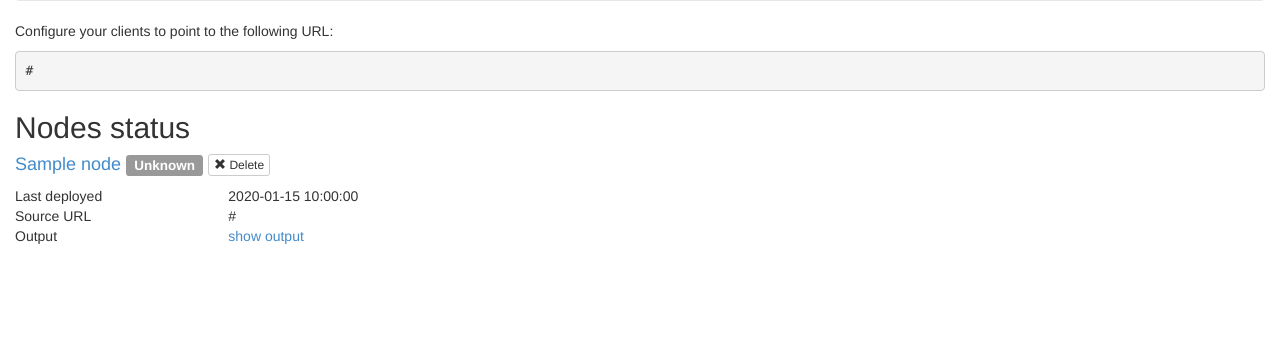
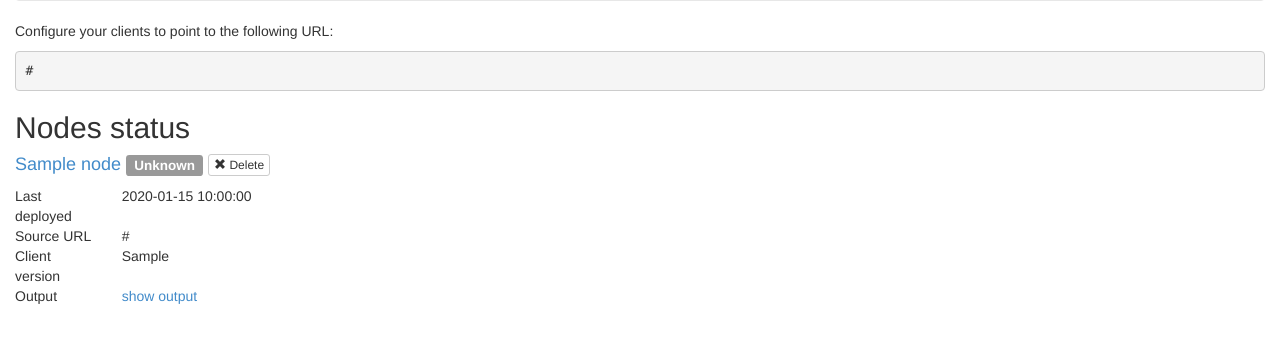
Before and after one commit to flupke/cloudy-release, a Django app: template cloudy/templates/projects/deployment_overview.html in a window 1280 px wide. Shown: the part 197-540 px from the top of the page. Run offline with Django 3.2, Linux system fonts and the light colour scheme; tables that the repository leaves empty hold one stand-in row (values such as "Sample post"); the template is opened without the code that fills it: values that come from a table or form of the project are taken from there, most other values are stand-ins (such as "Sample title", 1, 10 or a date in 2020); some libraries are stand-ins or nearby versions.

Commit message:
recording client version in nodes

```diff
--- a/cloudy/api/views.py
+++ b/cloudy/api/views.py
@@ -112,9 +112,12 @@ class UpdateNodeStatus(DeploymentView):
     :param output:
         the console output of the deployment; only required for "success" or
         "error" status
+    :param client_version:
+        the cloudy release client version used on the node
     '''
 
-    required_parameters = ['node_name', 'status', 'source_url']
+    required_parameters = ['node_name', 'status', 'source_url',
+            'client_version']
 
     def post(self, request, *args, **kwargs):
         # Get Node object
@@ -140,6 +143,7 @@ class UpdateNodeStatus(DeploymentView):
             return HttpResponseBadRequest('missing parameter: %s' % exc)
         attrs['last_deployment_status'] = status
         attrs['last_deployed_source_url'] = source_url
+        attrs['client_version'] = request.POST['client_version']
         node.__dict__.update(attrs)
         node.save()
 
--- a/cloudy/projects/models.py
+++ b/cloudy/projects/models.py
@@ -59,7 +59,7 @@ class Deployment(models.Model):
 
     base_dir = models.CharField(_('checkout base dir'), max_length=2047,
             help_text='The full path where the repository is checked out is '
-            'base dir + project name.')
+            'base dir + project name. You can use "~" here.')
 
     commit = models.CharField(_('the commit to deploy'), max_length=255)
 
@@ -158,6 +158,8 @@ class Node(models.Model):
             'successfully or not.')
     last_deployment_date = models.DateTimeField(_('last deployment date'),
             null=True)
+    client_version = models.CharField('cloudy client version', max_length=32,
+            null=True)
 
     date_created = models.DateTimeField(auto_now_add=True)
 
--- a/cloudy/templates/projects/deployment_overview.html
+++ b/cloudy/templates/projects/deployment_overview.html
@@ -33,20 +33,26 @@
         <div class="container-fluid">
             {% if node.last_deployment_date %}
             <div class="row">
-                <div class="col-xs-2">Last deployed</div>
-                <div class="col-xs-10">{{ node.last_deployment_date }}</div>
+                <div class="col-xs-1">Last deployed</div>
+                <div class="col-xs-11">{{ node.last_deployment_date }}</div>
             </div>
             {% endif %}
             {% if node.last_deployed_source_url %}
             <div class="row">
-                <div class="col-xs-2">Source URL</div>
-                <div class="col-xs-10">{{ node.last_deployed_source_url }}</div>
+                <div class="col-xs-1">Source URL</div>
+                <div class="col-xs-11">{{ node.last_deployed_source_url }}</div>
+            </div>
+            {% endif %}
+            {% if node.client_version %}
+            <div class="row">
+                <div class="col-xs-1">Client version</div>
+                <div class="col-xs-11">{{ node.client_version }}</div>
             </div>
             {% endif %}
             {% if node.last_deployment_output %}
             <div class="row">
-                <div class="col-xs-2">Output</div>
-                <div class="col-xs-10">
+                <div class="col-xs-1">Output</div>
+                <div class="col-xs-11">
                     <a href="#" data-toggle="collapse" data-target="#node-output-{{ node.pk }}">show output</a>
                     <pre id="node-output-{{ node.pk }}" class="collapse">{{ node.last_deployment_output }}</pre>
                 </div>
```
Also changed, not shown: cloudy/projects/migrations/0010_auto__add_field_node_client_version.py (added).
